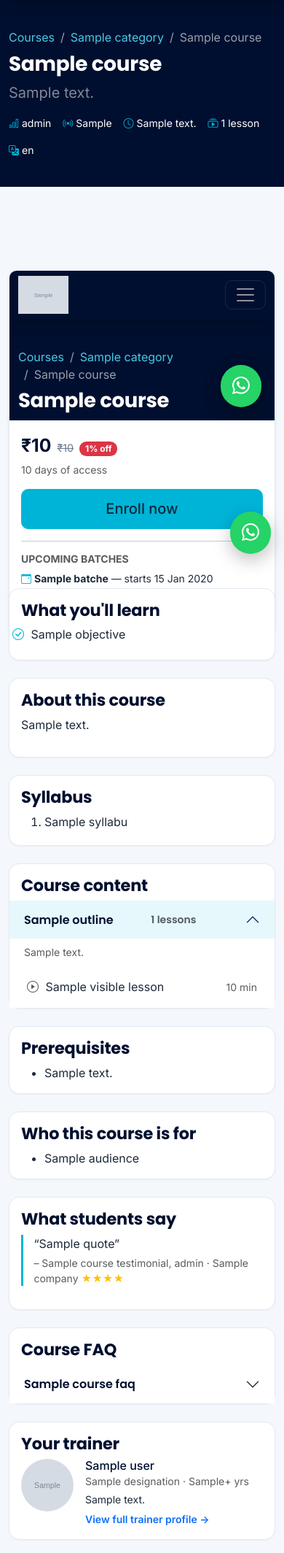
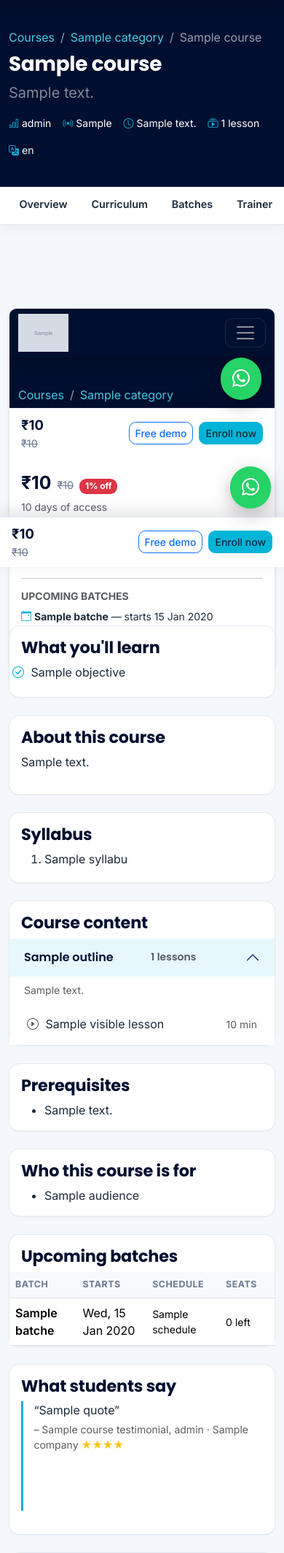
Before and after one commit to ajaysunkaranam89-ai/Atech_Skill, a Django app: template templates/core/course_detail.html in a window 390 px wide. Shown: the part 67-2195 px from the top of the page at 73% size. Run offline with Django 5.2, Linux system fonts and the light colour scheme; the template is opened without the code that fills it: most values are stand-ins (such as "Sample title", 1, 10 or a date in 2020); grey boxes marked "Sample" are stand-in pictures.

Commit message:
Phase 2 course pages; backup survives reboots
Course pages
- Course cards: Popular ribbon (featured), delivery mode chip, next open
  batch date
- Course page: sticky section nav (Overview, Curriculum, Batches,
  Trainer, Reviews, Certificate, FAQ), batch schedule table with seats
  left and "Reserve seat", certificate preview, mobile sticky
  Enroll / Free demo bar

Backups
- Wait for PostgreSQL before each backup (containers start together
  after a reboot), retry failed backups every 10 min (max 6), run a
  catch-up backup on start when the last good one is >24 h old, remove
  partial folders of failed runs

Co-Authored-By: Claude Opus 5.5 <noreply@anthropic.com>

```diff
--- a/apps/core/views.py
+++ b/apps/core/views.py
@@ -15,7 +15,7 @@ from apps.courses.models import Batch, BatchStatus, Certificate, Course, CourseC
 
 
 def home(request):
-    published = Course.objects.published().select_related("category")
+    published = Course.objects.published().with_next_batch().select_related("category")
     ctx = {
         "featured": published.filter(is_featured=True)[:6] or published[:6],
         "categories": CourseCategory.objects.filter(is_active=True, courses__status=CourseStatus.PUBLISHED)
@@ -48,7 +48,7 @@ def home(request):
 
 
 def course_list(request):
-    qs = Course.objects.published().select_related("category").prefetch_related("trainers__user")
+    qs = Course.objects.published().with_next_batch().select_related("category").prefetch_related("trainers__user")
     q = request.GET.get("q", "").strip()
     cat = request.GET.get("category", "")
     level = request.GET.get("level", "")
--- a/static/css/app.css
+++ b/static/css/app.css
@@ -203,3 +203,17 @@ a:focus-visible, .btn:focus-visible, .form-control:focus-visible, .form-select:f
 .reveal { opacity: 0; transform: translateY(18px); transition: opacity .6s ease, transform .6s ease; }
 .reveal.is-visible { opacity: 1; transform: none; }
 @media (prefers-reduced-motion: reduce) { .reveal { opacity: 1; transform: none; transition: none; } .feature-card, .course-card { transition: none; } }
+
+/* ---------- Phase 2: course cards & course page ---------- */
+.card-ribbon { position: absolute; top: .75rem; left: .75rem; z-index: 1; background: #ff6b35; color: #fff; font-size: .75rem; font-weight: 700; padding: .25rem .6rem; border-radius: 99px; box-shadow: 0 4px 12px rgba(0,0,0,.2); }
+.chip-mode { background: #eef2ff; color: #3b4fb8; }
+.next-batch { color: #0a7ea4; }
+.course-subnav { top: 66px; background: #fff; border-bottom: 1px solid #e3e9f2; z-index: 1010; box-shadow: 0 4px 14px rgba(0,15,47,.05); }
+.course-subnav a { padding: .8rem .9rem; font-weight: 600; font-size: .9rem; color: var(--ts-text); white-space: nowrap; border-bottom: 3px solid transparent; }
+.course-subnav a:hover { color: #0a7ea4; border-bottom-color: var(--ts-cyan); }
+[id="overview"], [id="curriculum"], [id="batches"], [id="trainer"], [id="reviews"], [id="certificate"], [id="faq"] { scroll-margin-top: 130px; }
+.cert-preview { background: #fff; border: 8px solid var(--ts-navy); outline: 2px solid var(--ts-cyan); outline-offset: -14px; border-radius: .4rem; padding: 1.4rem; box-shadow: var(--ts-shadow-lg); transform: rotate(-1.5deg); }
+.cert-preview-inner { text-align: center; }
+.cert-preview-name { font-family: "Poppins", serif; font-size: 1.5rem; color: var(--ts-navy); border-bottom: 2px solid var(--ts-cyan); display: inline-block; padding: 0 1rem; margin: .3rem 0; }
+.mobile-cta { position: fixed; left: 0; right: 0; bottom: 0; z-index: 1040; background: #fff; border-top: 1px solid #e3e9f2; box-shadow: 0 -6px 20px rgba(0,15,47,.12); padding: .6rem 1rem; display: flex; align-items: center; justify-content: space-between; }
+@media (max-width: 991.98px) { body:has(.mobile-cta) .whatsapp-float { bottom: 80px; } body:has(.mobile-cta) footer { padding-bottom: 5rem !important; } .course-subnav { top: 56px; } }
--- a/templates/core/course_detail.html
+++ b/templates/core/course_detail.html
@@ -29,9 +29,14 @@
   </div>
 </div>
 
+<nav class="course-subnav sticky-top" aria-label="Course sections">
+  <div class="container d-flex gap-1 overflow-auto">
+    <a href="#overview">Overview</a><a href="#curriculum">Curriculum</a>{% if batches %}<a href="#batches">Batches</a>{% endif %}{% if trainers %}<a href="#trainer">Trainer</a>{% endif %}{% if course_testimonials %}<a href="#reviews">Reviews</a>{% endif %}{% if course.certificate_enabled %}<a href="#certificate">Certificate</a>{% endif %}{% if course_faqs %}<a href="#faq">FAQ</a>{% endif %}
+  </div>
+</nav>
 <div class="container py-4">
   <div class="row g-4">
-    <div class="col-lg-8 order-2 order-lg-1">
+    <div class="col-lg-8 order-2 order-lg-1" id="overview">
       {% if course.objectives_list %}
       <div class="card card-body mb-4">
         <h4 class="section-title h5">What you'll learn</h4>
@@ -52,7 +57,7 @@
       {% endif %}
 
       <div class="card mb-4">
-        <div class="card-body pb-0"><h4 class="section-title h5">Course content</h4></div>
+        <div class="card-body pb-0" id="curriculum"><h4 class="section-title h5">Course content</h4></div>
         {% if outline %}
         <div class="accordion accordion-flush outline" id="outline">
           {% for m in outline %}
@@ -86,18 +91,56 @@
       <div class="card card-body mb-4"><h4 class="section-title h5">Who this course is for</h4><ul class="mb-0">{% for p in course.audience_list %}<li>{{ p }}</li>{% endfor %}</ul></div>
       {% endif %}
 
+      {% if batches %}
+      <div class="card mb-4" id="batches">
+        <div class="card-body pb-0"><h4 class="section-title h5">Upcoming batches</h4></div>
+        <div class="table-responsive"><table class="table table-manage mb-0">
+          <thead><tr><th>Batch</th><th>Starts</th><th>Schedule</th><th>Seats</th><th></th></tr></thead>
+          <tbody>{% for b in batches %}<tr>
+            <td class="fw-semibold">{{ b.name }}</td><td>{{ b.start_date|date:"D, d M Y" }}</td><td class="small">{{ b.schedule|default:"—" }}</td>
+            <td>{% if b.taken >= b.capacity %}<span class="badge text-bg-danger">Full</span>{% else %}<span class="small">{{ b.capacity|sub:b.taken }} left</span>{% endif %}</td>
+            <td class="text-end">{% if b.taken < b.capacity and not enrollment and course.status == 'published' %}<a class="btn btn-sm btn-cyan" href="{% url 'enrollments:checkout' course.slug %}?batch={{ b.pk }}">Reserve seat</a>{% endif %}</td>
+          </tr>{% endfor %}</tbody>
+        </table></div>
+      </div>
+      {% endif %}
       {% if course_testimonials %}
-      <div class="card card-body mb-4">
+      <div class="card card-body mb-4" id="reviews">
         <h4 class="section-title h5">What students say</h4>
         {% for t in course_testimonials %}<blockquote class="testimonial-inline mb-3"><p class="mb-1">“{{ t.quote }}”</p><footer class="small text-muted">– {{ t.name }}{% if t.role or t.company %}, {{ t.role }}{% if t.role and t.company %} · {% endif %}{{ t.company }}{% endif %} <span class="text-warning">{% for i in "12345"|make_list %}{% if forloop.counter <= t.rating %}★{% endif %}{% endfor %}</span></footer></blockquote>{% endfor %}
       </div>
       {% endif %}
+      {% if course.certificate_enabled %}
+      <div class="card card-body mb-4" id="certificate">
+        <div class="row align-items-center g-4">
+          <div class="col-md-6">
+            <div class="cert-preview" aria-hidden="true">
+              <div class="cert-preview-inner">
+                <div class="small text-uppercase text-muted" style="letter-spacing:.2em">Certificate of completion</div>
+                <div class="cert-preview-name">Your Name</div>
+                <div class="small">has successfully completed</div>
+                <div class="fw-bold text-primary">{{ course.title }}</div>
+                <div class="d-flex justify-content-between align-items-end mt-3 small text-muted"><span>{{ academy.site_name }}</span><i class="bi bi-qr-code fs-3 text-navy"></i></div>
+              </div>
+            </div>
+          </div>
+          <div class="col-md-6">
+            <h4 class="section-title h5">Earn a verifiable certificate</h4>
+            <ul class="check-list ps-0 mb-0">
+              <li>Issued automatically when you complete the course</li>
+              <li>QR code lets employers verify it online</li>
+              <li>Download as PDF and add it to LinkedIn</li>
+            </ul>
+          </div>
+        </div>
+      </div>
+      {% endif %}
       {% if course_faqs %}
-      <div class="card mb-4"><div class="card-body pb-0"><h4 class="section-title h5">Course FAQ</h4></div>
+      <div class="card mb-4" id="faq"><div class="card-body pb-0"><h4 class="section-title h5">Course FAQ</h4></div>
         <div class="accordion accordion-flush faq-accordion" id="cfaq">{% for f in course_faqs %}<div class="accordion-item"><h5 class="accordion-header"><button class="accordion-button collapsed" type="button" data-bs-toggle="collapse" data-bs-target="#cq{{ f.pk }}">{{ f.question }}</button></h5><div id="cq{{ f.pk }}" class="accordion-collapse collapse" data-bs-parent="#cfaq"><div class="accordion-body">{{ f.answer|rich_text }}</div></div></div>{% endfor %}</div>
       </div>
       {% endif %}
-      {% if trainers %}
+      {% if trainers %}<span id="trainer"></span>
       <div class="card card-body mb-4">
         <h4 class="section-title h5">Your trainer{{ trainers|length|pluralize }}</h4>
         {% for t in trainers %}
@@ -168,4 +211,10 @@
     </div>
   </div>
 </div>
+{% if not enrollment and course.status == 'published' %}
+<div class="mobile-cta d-lg-none">
+  <div><div class="price mb-0">{{ course.effective_price|inr }}</div>{% if course.discounted_price is not None %}<div class="price-old small">{{ course.price|inr }}</div>{% endif %}</div>
+  <div class="d-flex gap-2"><a href="#enquiry" class="btn btn-outline-primary btn-sm">Free demo</a><a href="{% url 'enrollments:checkout' course.slug %}" class="btn btn-cyan btn-sm">Enroll now</a></div>
+</div>
+{% endif %}
 {% endblock %}
--- a/templates/partials/course_card.html
+++ b/templates/partials/course_card.html
@@ -1,6 +1,7 @@
 {% load lms %}
 <div class="card course-card">
-  <a href="{{ course.get_absolute_url }}">
+  <a href="{{ course.get_absolute_url }}" class="position-relative d-block">
+    {% if course.is_featured %}<span class="card-ribbon"><i class="bi bi-fire me-1"></i>Popular</span>{% endif %}
     {% if course.thumbnail %}<img src="{{ course.thumbnail.url }}" class="course-thumb" alt="{{ course.title }}" loading="lazy">
     {% else %}<div class="course-thumb-placeholder"><i class="bi {{ course.category.icon|default:'bi-mortarboard' }}"></i></div>{% endif %}
   </a>
@@ -8,9 +9,11 @@
     <div class="d-flex gap-1 flex-wrap mb-2">
       {% if course.category %}<span class="chip">{{ course.category.name }}</span>{% endif %}
       <span class="chip"><i class="bi bi-bar-chart"></i>{{ course.get_level_display }}</span>
+      <span class="chip chip-mode"><i class="bi {% if course.mode == 'recorded' %}bi-play-circle{% else %}bi-broadcast{% endif %}"></i>{% if course.mode == 'live' %}Live{% elif course.mode == 'recorded' %}Self-paced{% else %}Live + recorded{% endif %}</span>
     </div>
     <h5 class="card-title mb-1"><a href="{{ course.get_absolute_url }}" class="text-navy">{{ course.title }}</a></h5>
     <p class="text-muted small flex-grow-1">{{ course.short_description|truncatechars:120 }}</p>
+    {% if course.next_batch_date %}<div class="small mb-2 next-batch"><i class="bi bi-calendar-event me-1"></i>Next batch: <strong>{{ course.next_batch_date|date:"d M Y" }}</strong></div>{% endif %}
     <div class="d-flex justify-content-between align-items-end">
       <div>
         {% if course.discounted_price is not None %}<div class="price-old">{{ course.price|inr }}</div>{% endif %}
```
Also changed, not shown: apps/courses/models.py (+9 -0 lines), tests/test_corporate_ui.py (+17 -0 lines), 1 other file.
